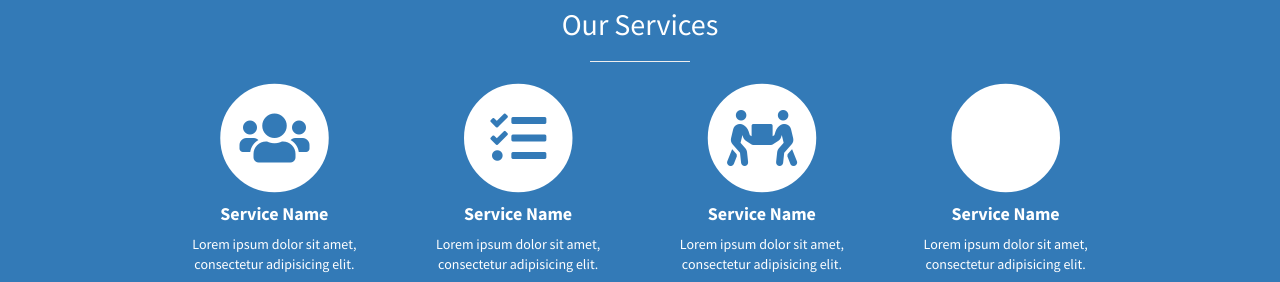
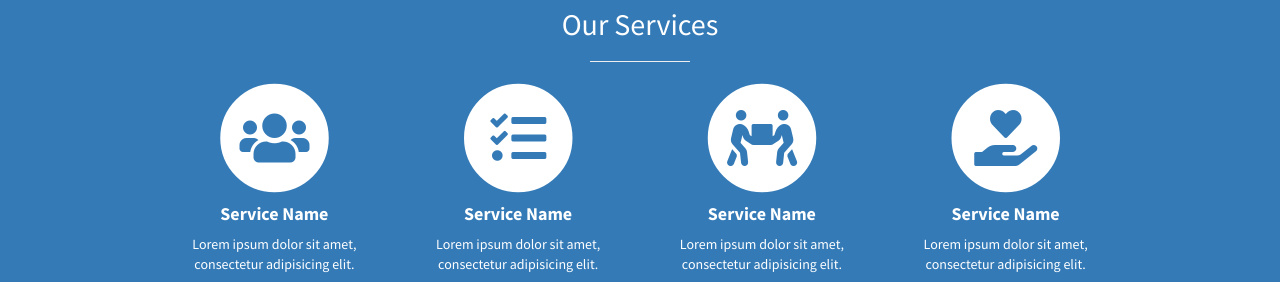
Before and after one commit to venphi/venphi.github.io, a Jekyll site: the page built from index.html, in a window 1280 px wide. Shown: the part 1174-1456 px from the top of the page. Built offline with Jekyll 4.4.1, drawn with Linux system fonts in a browser that asks for light colours; nearby versions of some CDN libraries.

Commit message:
fix icon hand

```diff
--- a/_includes/services.html
+++ b/_includes/services.html
@@ -49,7 +49,7 @@
             <div class="service-item">
               <span class="fa-stack fa-4x">
               <i class="fa fa-circle fa-stack-2x"></i>
-              <i class="fa fa-hands-holding-hands fa-stack-1x text-primary"></i>
+              <i class="fa fa-hand-holding-heart fa-stack-1x text-primary"></i>
             </span>
               <h4>
                 <strong>Service Name</strong>
```
